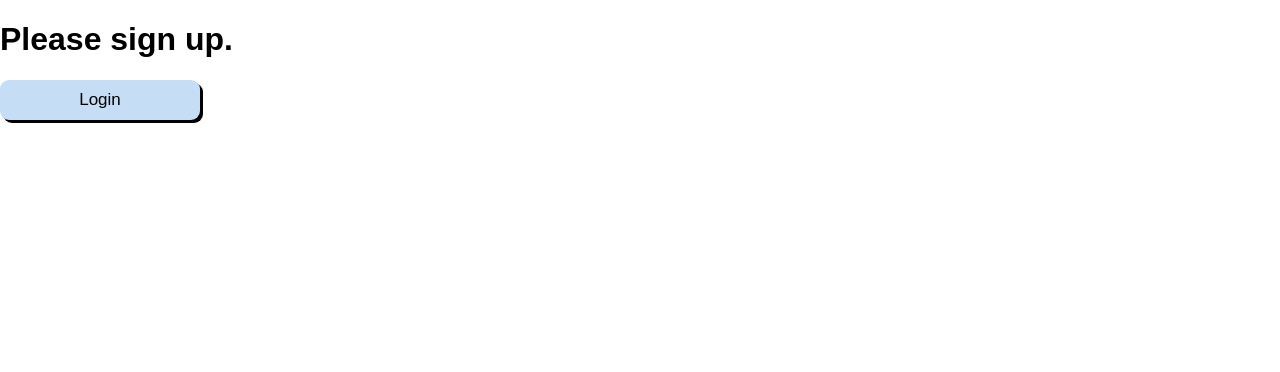
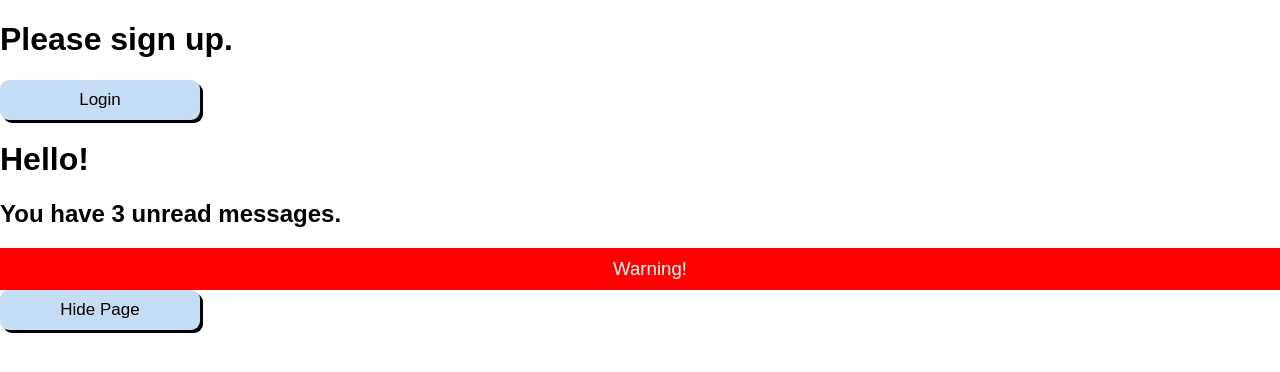
Before and after one commit to LeoCR/react-basics, a React app: page / in a window 1280 px wide. Built offline with nearby package versions, Linux system fonts and the light colour scheme.

Commit message:
Preventing Component from Rendering.Creating more default examples

```diff
--- a/public/index.html
+++ b/public/index.html
@@ -26,6 +26,8 @@
       You need to enable JavaScript to run this app.
     </noscript>
     <div id="login"></div>
+    <div id="mail"></div>
+    <div id="page"></div>
     <!--
       This HTML file is a template.
       If you open it directly in the browser, you will see an empty page.
--- /dev/null
+++ b/src/components/mail/Mailbox.js
@@ -0,0 +1,24 @@
+import React from 'react';
+import ReactDOM from 'react-dom';
+
+function Mailbox(props) {
+    const unreadMessages = props.unreadMessages;
+    return (
+      <div>
+        <h1>Hello!</h1>
+        {unreadMessages.length > 0 &&
+          <h2>
+            You have {unreadMessages.length} unread messages.
+          </h2>
+        }
+      </div>
+    );
+  }
+
+const messages = ['React', 'Re: React', 'Re:Re: React'];
+export default function getMailBox(){
+    ReactDOM.render(
+        <Mailbox unreadMessages={messages} />,
+        document.getElementById('mail')
+    );
+}
--- /dev/null
+++ b/src/components/page/Page.js
@@ -0,0 +1,45 @@
+import React from 'react';
+import ReactDOM from 'react-dom';
+
+function WarningBanner(props) {
+    if (!props.warn) {
+      return null;
+    }
+
+    return (
+      <div className="warning">
+        Warning!
+      </div>
+    );
+  }
+
+  class Page extends React.Component {
+    constructor(props) {
+      super(props);
+      this.state = {showWarning: true}
+      this.handleToggleClick = this.handleToggleClick.bind(this);
+    }
+
+    handleToggleClick() {
+      this.setState(prevState => ({
+        showWarning: !prevState.showWarning
+      }));
+    }
+
+    render() {
+      return (
+        <div>
+          <WarningBanner warn={this.state.showWarning} />
+          <button onClick={this.handleToggleClick}>
+            {this.state.showWarning ? 'Hide Page' : 'Show Page'}
+          </button>
+        </div>
+      );
+    }
+  }
+  export default function getPage(){
+  ReactDOM.render(
+    <Page />,
+    document.getElementById('page')
+  );
+}
--- a/src/css/index.css
+++ b/src/css/index.css
@@ -13,3 +13,12 @@ button {
   border-radius: 9px;
   font-size: 17px;
 }
+.warning {
+  background-color: red;
+  text-align: center;
+  width: 100%;
+  padding: 10px;
+
+  font-size: 14pt;
+  color: white;
+}
--- a/src/index.js
+++ b/src/index.js
@@ -1,6 +1,11 @@
 import './css/index.css';
+
 import getLogin from './components/login/Login';
+import getMailBox from './components/mail/Mailbox';
+import getPage from './components/page/Page';
 import registerServiceWorker from './config/registerServiceWorker';
 
+getMailBox();
+getPage();
 getLogin();
 registerServiceWorker();
```
Also changed, not shown: README.md.
